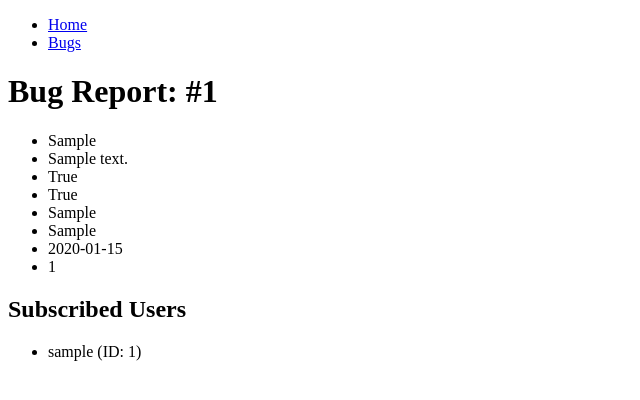
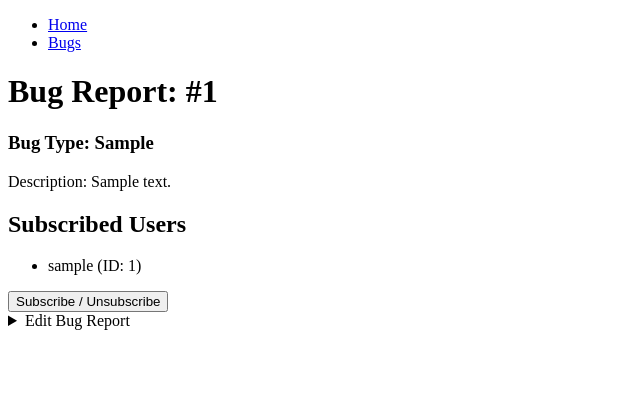
Before and after one commit to zazu7765/BugReportingSystem, a Flask app: page /bugs/1 in a window 1280 px wide. Shown: the top 400 px of the page, without its empty margins (0-640 px from the left). Run offline with Flask 3, Linux system fonts and the light colour scheme; a user stored in the database is signed in; tables that the repository leaves empty hold one stand-in row (values such as "Sample post").

Commit message:
add extra helper functions and edit/subscribe to form feature

```diff
--- a/app.py
+++ b/app.py
@@ -6,8 +6,8 @@ from werkzeug.security import check_password_hash
 
 from forms import RegistrationForm, LoginForm, SprintForm, BugReportForm
 from models import User, db, BugReport, Sprint
-from utilities import check_existing_employee, check_existing_user, hash_password, check_existing_bug_report, \
-    check_fixed_bug_report, check_open_bug_report, check_existing_sprint, check_date_in_sprint
+from utilities import check_existing_employee, check_existing_user, hash_password, check_existing_bug_report_by_id, \
+    check_fixed_bug_report, check_open_bug_report, check_existing_sprint, check_date_in_sprint, get_existing_user
 
 
 def create_app(testing=False):
@@ -66,7 +66,7 @@ def create_app(testing=False):
                     return redirect(url_for('home'))
                 flash('Invalid username or password', 'error')
             flash(form.errors.popitem()[0], 'error')
-                # return render_template('login.html', form=form, error_message='Invalid username or password')
+            # return render_template('login.html', form=form, error_message='Invalid username or password')
         return render_template('login.html', form=form)
 
     @app.route('/logout')
@@ -93,7 +93,7 @@ def create_app(testing=False):
         if request.method == 'POST':
             print(request.date)
             if form.validate_on_submit():
-                if check_existing_bug_report(form.report_number.data):  # Check if bug report exists
+                if check_existing_bug_report_by_id(form.report_number.data):  # Check if bug report exists
                     error = 'Bug report already exists!'
                     if not check_open_bug_report(form.report_number.data):  # Check is bug report is open
                         error = 'Bug report is not open!'
@@ -124,6 +124,53 @@ def create_app(testing=False):
                         flash("There is no sprint for this date yet, please create one!", 'error')
         return render_template('bug_report.html', form=form)
 
+    @app.route('/subscribe_bug_report/<int:bug_report_id>', methods=['POST'])
+    @login_required
+    def subscribe_bug_report(bug_report_id):
+        report = check_existing_bug_report_by_id(bug_report_id)
+        if report is None:
+            flash('Bug report not found', 'error')
+            return redirect(url_for('bugs') + "/" + str(bug_report_id))
+
+        user = get_existing_user(int(current_user.id))
+        if user is None:
+            flash('User not found', 'error')
+            return redirect(url_for('bugs') + "/" + str(bug_report_id))
+
+        if user in report.subscribers:
+            report.subscribers.remove(user)
+            db.session.commit()
+            flash('User unsubscribed successfully', 'success')
+        else:
+            report.subscribers.append(user)
+            db.session.commit()
+            flash('User subscribed successfully', 'success')
+
+        return redirect(url_for('bugs') + "/" + str(bug_report_id))
+
+    @app.route('/edit_bug_report/<int:bug_report_id>', methods=['POST'])
+    @login_required
+    def edit_bug_report(bug_report_id):
+        report = check_existing_bug_report_by_id(bug_report_id)
+        if report is None:
+            return redirect(url_for('bugs')+"/"+str(bug_report_id))
+
+        report_number = request.form.get('report_number')
+        if report_number:
+            report.number = report_number
+
+        bug_type = request.form.get('bug_type')
+        if bug_type:
+            report.bug_type = bug_type
+
+        description = request.form.get('description')
+        if description:
+            report.description = description
+
+        db.session.commit()
+        flash('Bug report updated successfully', 'success')
+
+        return redirect(url_for('bugs')+"/"+str(bug_report_id))
     @app.route('/sprint', methods=['GET', 'POST'])
     @login_required
     def sprint():
@@ -135,7 +182,8 @@ def create_app(testing=False):
                     error = 'Sprint already exists!'
                     flash(error, 'error')
                 else:
-                    inserted_sprint = Sprint(start_date=form.start_date.data, end_date=form.end_date.data,  # Create sprint
+                    inserted_sprint = Sprint(start_date=form.start_date.data, end_date=form.end_date.data,
+                                             # Create sprint
                                              name=form.sprint_name.data, bugs=[])
                     db.session.add(inserted_sprint)  # Add to database
                     db.session.commit()
@@ -150,7 +198,7 @@ def create_app(testing=False):
     @app.route('/bugs/<int:bug_id>')
     @login_required
     def bug(bug_id):
-        bug_found = BugReport.query.filter_by(id=bug_id).first()
+        bug_found = BugReport.query.filter_by(number=bug_id).first()
         if bug_found is None:
             abort(404)
         return render_template('bug.html', bug=bug_found)
--- a/forms.py
+++ b/forms.py
@@ -1,7 +1,7 @@
 from flask_wtf import FlaskForm
-from wtforms import StringField, PasswordField, SubmitField, BooleanField, DateField, TextAreaField
+from wtforms import StringField, PasswordField, SubmitField, BooleanField, DateField, TextAreaField, validators
 from wtforms.fields.simple import HiddenField
-from wtforms.validators import DataRequired, Email, EqualTo
+from wtforms.validators import DataRequired, Email, EqualTo, Optional
 
 
 class RegistrationForm(FlaskForm):
@@ -20,7 +20,7 @@ class LoginForm(FlaskForm):
 
 
 class BugReportForm(FlaskForm):
-    current_date = HiddenField('Current Date',)
+    current_date = HiddenField('Current Date', )
     report_number = StringField('Report Number', validators=[DataRequired()])
     bug_type = StringField('Bug Type', validators=[DataRequired()])
     bug_summary = TextAreaField('Bug Summary', validators=[DataRequired()])
--- a/templates/bug.html
+++ b/templates/bug.html
@@ -9,23 +9,38 @@
     <li><a href="/bugs">Bugs</a></li>
 </ul>
 <h1>Bug Report: #{{ bug.number }}</h1>
+<h3>Bug Type: {{ bug.bug_type }}</h3>
+<p>Description: {{ bug.description }}</p>
 
-    <ul>
-        <li>{{ bug.bug_type }}</li>
-        <li>{{ bug.description }}</li>
-        <li>{{ bug.is_open }}</li>
-        <li>{{ bug.is_fixed }}</li>
-        <li>{{ bug.reason_for_close }}</li>
-        <li>{{ bug.created }}</li>
-        <li>{{ bug.archived_at }}</li>
-        <li>{{ bug.sprint_id }}</li>
 
-    </ul>
 <h2> Subscribed Users</h2>
 <ul>
     {% for user in bug.subscribers %}
     <li>{{ user.username }} (ID: {{ user.employee_id }})</li>
     {% endfor %}
 </ul>
+
+<form method="POST" action="{{ url_for('subscribe_bug_report', bug_report_id=bug.id) }}">
+    <button type="submit">Subscribe / Unsubscribe</button>
+</form>
+    <details>
+        <summary> Edit Bug Report</summary>
+        <form method="POST" action="{{ url_for('edit_bug_report', bug_report_id=bug.id) }}">
+            <div>
+                <label for="report_number">Report Number:</label>
+                <input type="text" id="report_number" name="report_number" value="{{ bug.report_number }}">
+            </div>
+            <div>
+                <label for="bug_type">Bug Type:</label>
+                <input type="text" id="bug_type" name="bug_type" value="{{ bug.bug_type }}">
+            </div>
+            <div>
+                <label for="description">Description:</label>
+                <textarea id="description" name="description">{{ bug.description }}</textarea>
+            </div>
+            <button type="submit">Save Changes</button>
+        </form>
+    </details>
+
 </body>
 </html>
--- a/templates/bug_report.html
+++ b/templates/bug_report.html
@@ -40,6 +40,7 @@
         {{ form.submit() }}
     </div>
 </form>
+
 <script>
     document.addEventListener('DOMContentLoaded', function () {
         document.getElementById('current_date').value = new Date().toISOString().slice(0, 10);
```
Also changed, not shown: utilities.py (+12 -4 lines). Lines whose indentation alone changed are shown as unchanged.
